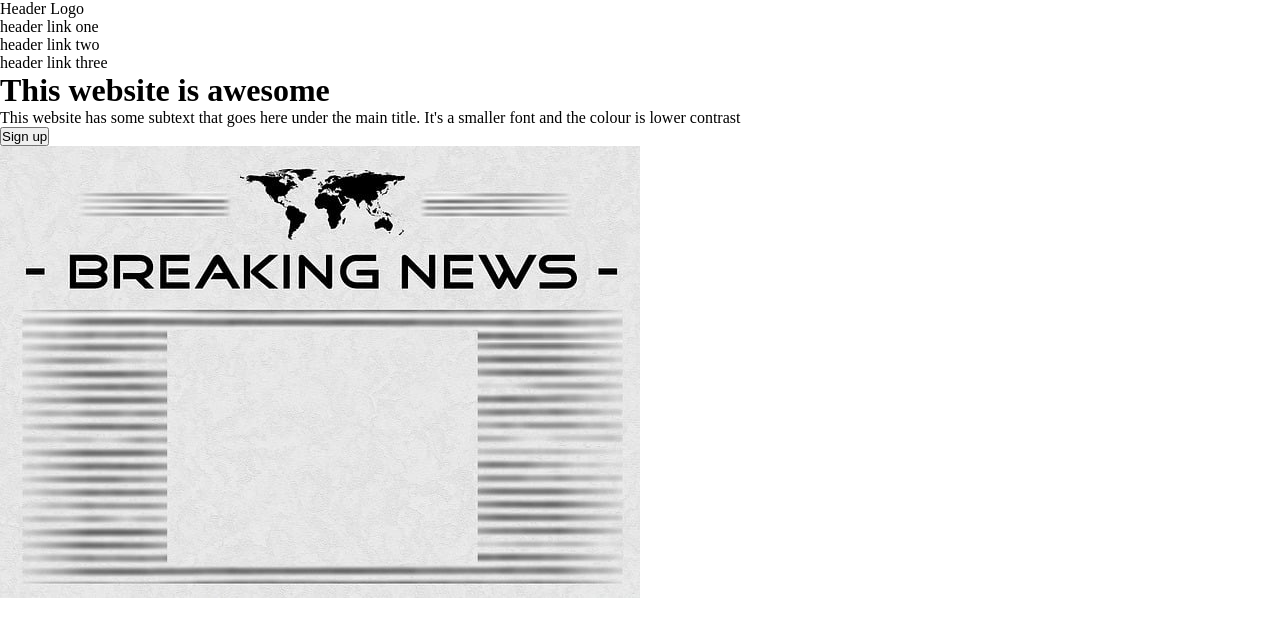
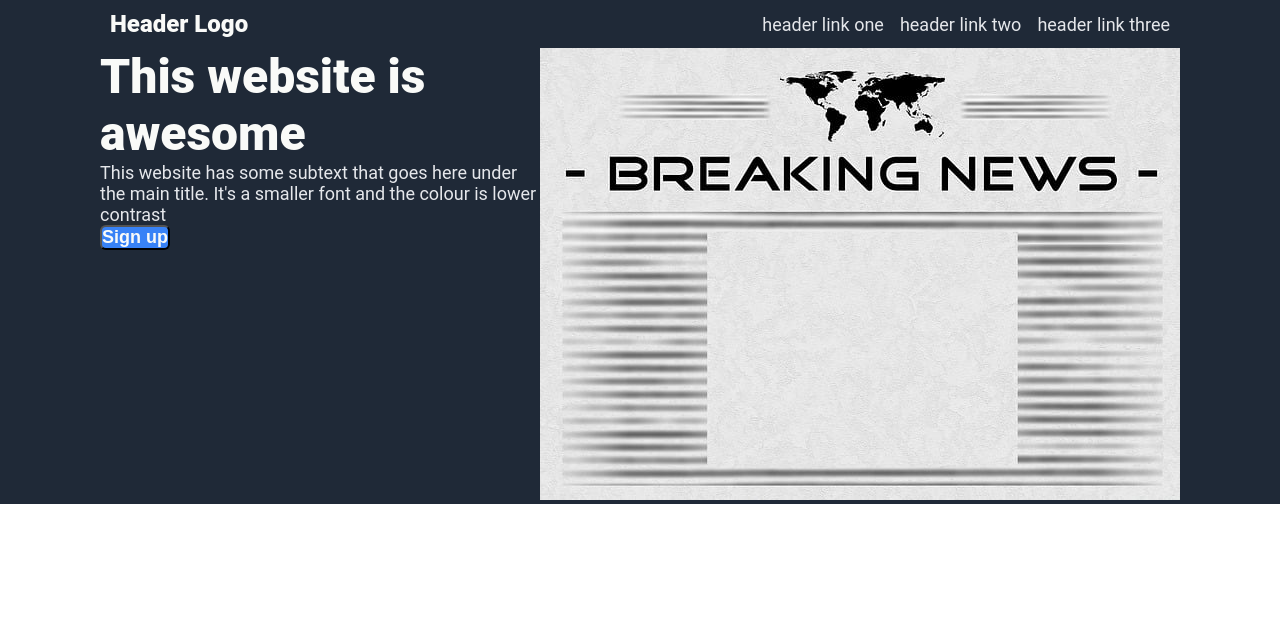
Before and after one commit to Alchemistooo/landing-page, a plain HTML site: page index.html in a window 1280 px wide. Drawn offline with Linux system fonts and the light colour scheme.

Commit message:
Add styles to header section

```diff
--- a/styles.css
+++ b/styles.css
@@ -6,3 +6,58 @@
   margin: 0;
   padding: 0;
 }
+
+body {
+  font-family: roboto, sans-serif;
+}
+
+.header {
+  background-color: #1f2937;
+  display: flex;
+  flex-direction: column;
+  padding: 0 100px;
+}
+
+nav {
+  display: flex;
+  justify-content: space-between;
+  margin: 10px;
+}
+
+.logo {
+  font-size: 24px;
+}
+
+.nav-links {
+  display: flex;
+  list-style-type: none;
+  gap: 16px;
+  align-items: center;
+}
+
+.header-content {
+  display: flex;
+  justify-content: space-between;
+}
+
+.hero-content h1 {
+  font-size: 48px;
+}
+
+.hero-content h1, .logo {
+  color: #f9faf8;
+  font-weight: 800;
+}
+
+.hero-content p, .nav-links {
+  font-size: 18px;
+  color: #e5e7eb;
+}
+
+button {
+  background-color: #3882f6;
+  font-size: 18px;
+  font-weight: bold;
+  color: #f9faf8;
+  border-radius: 6px;
+}
```
